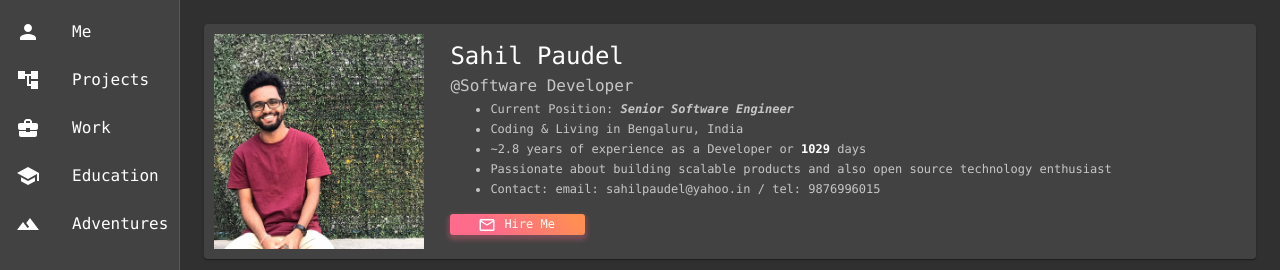
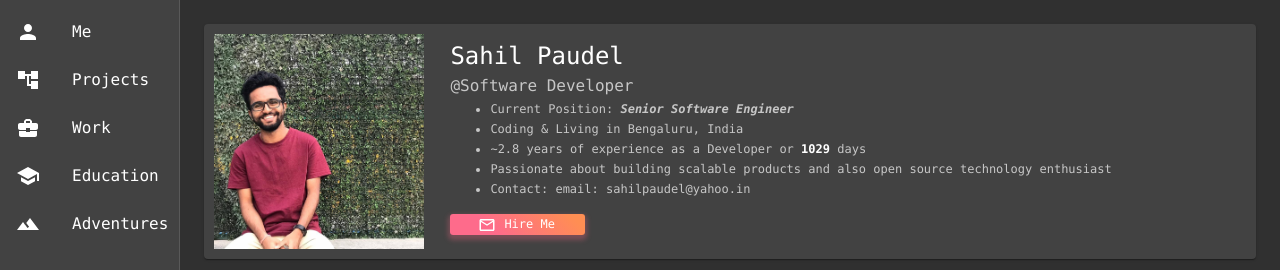
Before and after one commit to sahilpaudel/MyPortfolio, a React (Create React App) app: page / in a window 1280 px wide. Shown: the top 270 px of the page. Built offline with nearby package versions, Linux system fonts and the light colour scheme.

Commit message:
remove number

```diff
--- a/src/header/UserInfoCard.js
+++ b/src/header/UserInfoCard.js
@@ -97,7 +97,7 @@ const UserInfoCard = () => {
                 </li>
               </Typography>
               <Typography variant="caption" color="textSecondary">
-                <li>Contact: email: sahilpaudel@yahoo.in / tel: 9876996015</li>
+                <li>Contact: email: sahilpaudel@yahoo.in</li>
               </Typography>
             </ul>
             <div className={classes.hireMeParent}>
```
